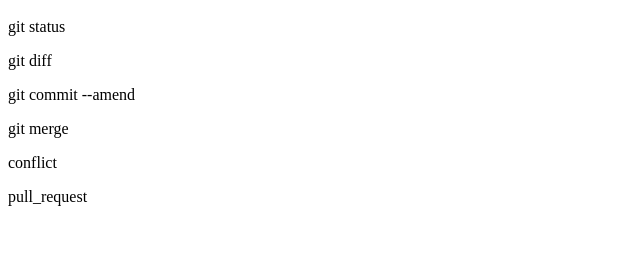
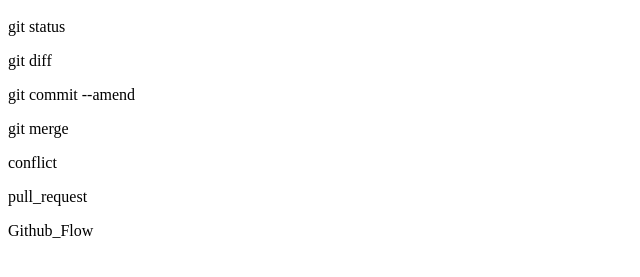
Before and after one commit to k6pede/git_tutorial02, a plain HTML site: page index.html in a window 1280 px wide. Shown: the part 57-334 px from the top of the page, without its empty margins (0-640 px from the left). Drawn offline with Linux system fonts and the light colour scheme.

Commit message:
Github_Flowを追記

```diff
--- a/index.html
+++ b/index.html
@@ -5,3 +5,4 @@
 <p>git merge</p>
 <p>conflict</p>
 <p>pull_request</p>
+<p>Github_Flow</p>
```
